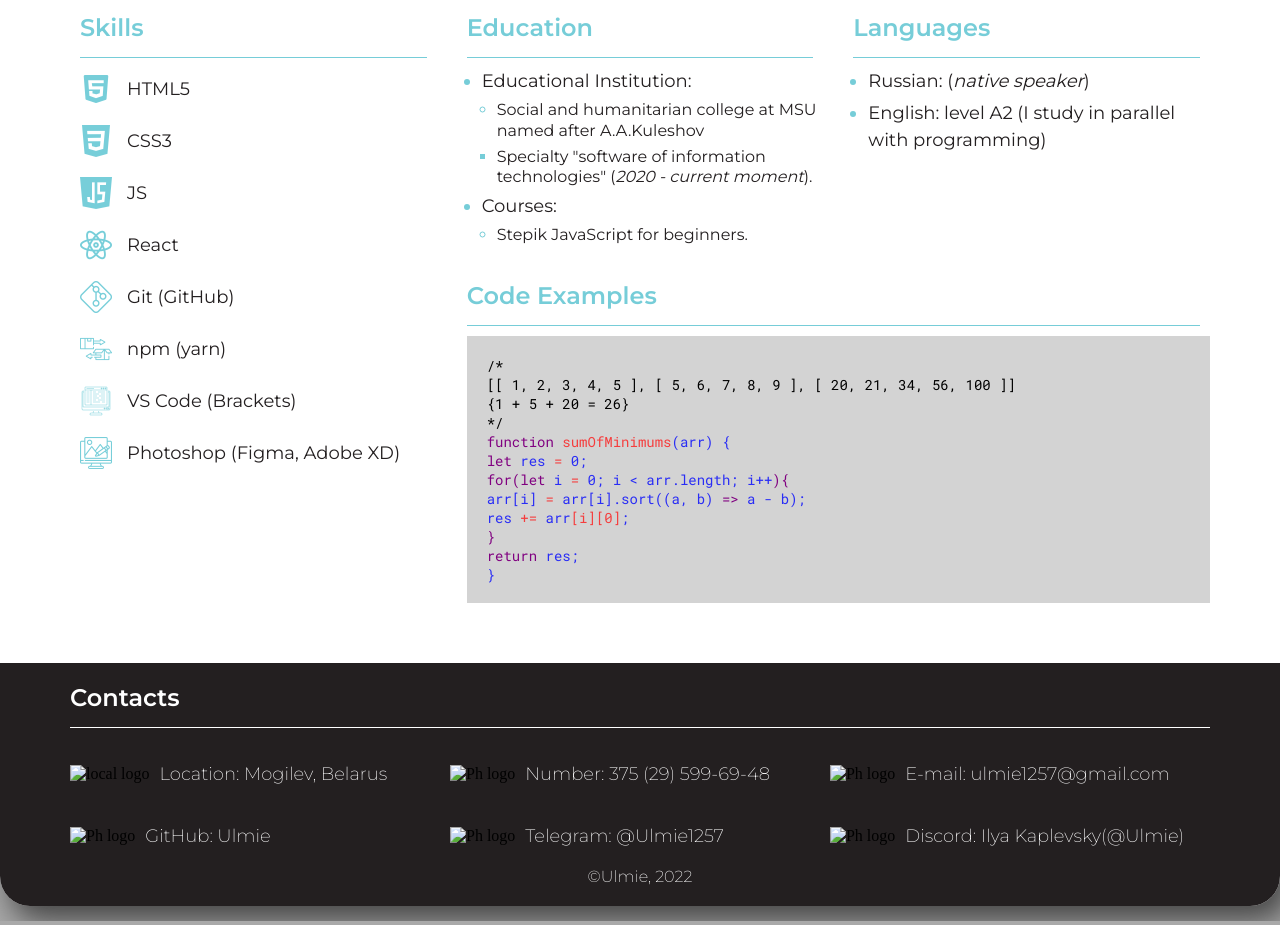
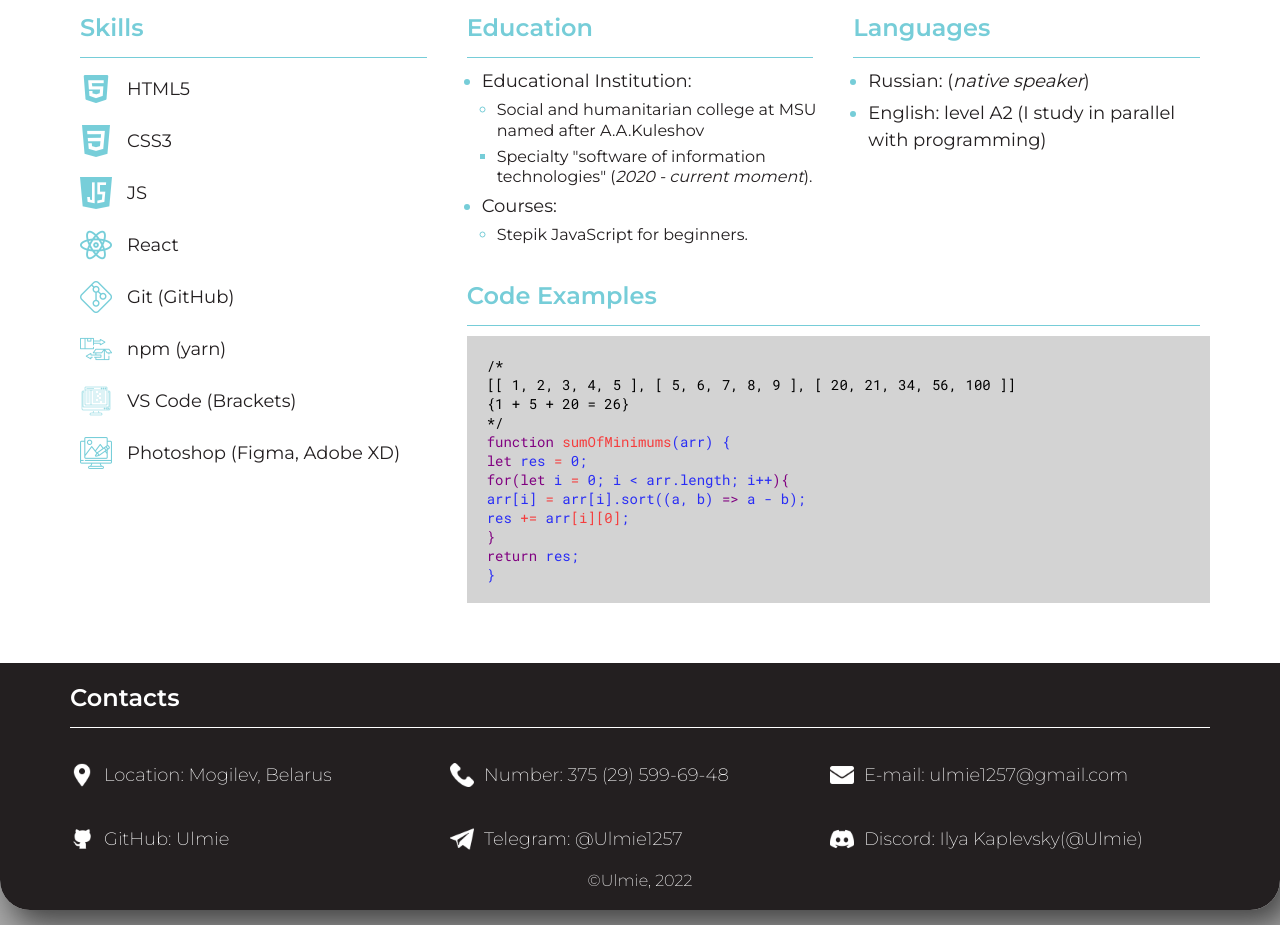
Before and after one commit to Ulmie/rsschool-cv, a plain HTML site: page index.html in a window 1280 px wide. Shown: the part 703-1628 px from the top of the page. Drawn offline with Linux system fonts and the light colour scheme.

Commit message:
feat: add contact icons and section id

```diff
--- a/index.html
+++ b/index.html
@@ -55,7 +55,7 @@
         <!-- Content -->
         <div class="container">
             <section class="content-wrapper">
-                <div class="content-box1">
+                <div class="content-box1" id="About">
                     <div class="content-title">About Me</div>
                     <div class="content-text">I am 19 years old, I am a beginner <span>front-end</span>
                         developer. I study new technologies <span>diligently</span> and <span>attentively</span>.
@@ -70,7 +70,7 @@
                     </ul>
                 </div>
                 <div class="content-box2">
-                    <div class="content-title">Skills</div>
+                    <div class="content-title" id="Skills">Skills</div>
                     <div class="skill-item">
                         <img src="assets/html-5.png" alt="html logo" class="skill-logo">
                         <div class="skill-name">HTML5</div>
@@ -104,7 +104,7 @@
                         <div class="skill-name">Photoshop (Figma, Adobe XD)</div>
                     </div>
                 </div>
-                <div class="content-box3">
+                <div class="content-box3" id="Education">
                     <div class="content-title">Education</div>
                     <ul class='list-l1'>
                         <li><span>Educational Institution:</span></li>
@@ -155,27 +155,27 @@ res <span class=blue>+=</span> arr<span class=blue>[i][0]</span>;
                     <div class="content-title foot">Contacts</div>
                     <div class="contacts-content">
                         <div class="contacts-item">
-                            <img src="#" alt="local logo" class="contact-logo">
+                            <img src="assets/map.png" alt="local logo" class="contact-logo">
                             <div class="contact-name">Location: Mogilev, Belarus</div>
                         </div>
                         <div class="contacts-item">
-                            <img src="#" alt="Ph logo" class="contact-logo">
+                            <img src="assets/phone-call.png" alt="Ph logo" class="contact-logo">
                             <div class="contact-name">Number: 375 (29) 599-69-48</div>
                         </div>
                         <div class="contacts-item">
-                            <img src="#" alt="Ph logo" class="contact-logo">
+                            <img src="assets/email.png" alt="Ph logo" class="contact-logo">
                             <div class="contact-name">E-mail: ulmie1257@gmail.com</div>
                         </div>
                         <div class="contacts-item">
-                            <img src="#" alt="Ph logo" class="contact-logo">
+                            <img src="assets/github (2).png" alt="Ph logo" class="contact-logo">
                             <div class="contact-name">GitHub: Ulmie</div>
                         </div>
                         <div class="contacts-item">
-                            <img src="#" alt="Ph logo" class="contact-logo">
+                            <img src="assets/telegram.png" alt="Ph logo" class="contact-logo">
                             <div class="contact-name">Telegram: @Ulmie1257</div>
                         </div>
                         <div class="contacts-item">
-                            <img src="#" alt="Ph logo" class="contact-logo">
+                            <img src="assets/discord.png" alt="Ph logo" class="contact-logo">
                             <div class="contact-name">Discord: Ilya Kaplevsky(@Ulmie)</div>
                         </div>
                     </div>
--- a/style.css
+++ b/style.css
@@ -296,6 +296,10 @@ li span {
     margin: 20px 0 20px 0;
 }
 
+.contact-logo {
+    width: 24px;
+}
+
 .contact-name {
     color: #fff;
     font-size: 18px;
```
Also changed, not shown: assets/discord.png (added), assets/email.png (added), assets/github (2).png (added), assets/map.png (added), assets/phone-call.png (added), assets/telegram.png (added).
